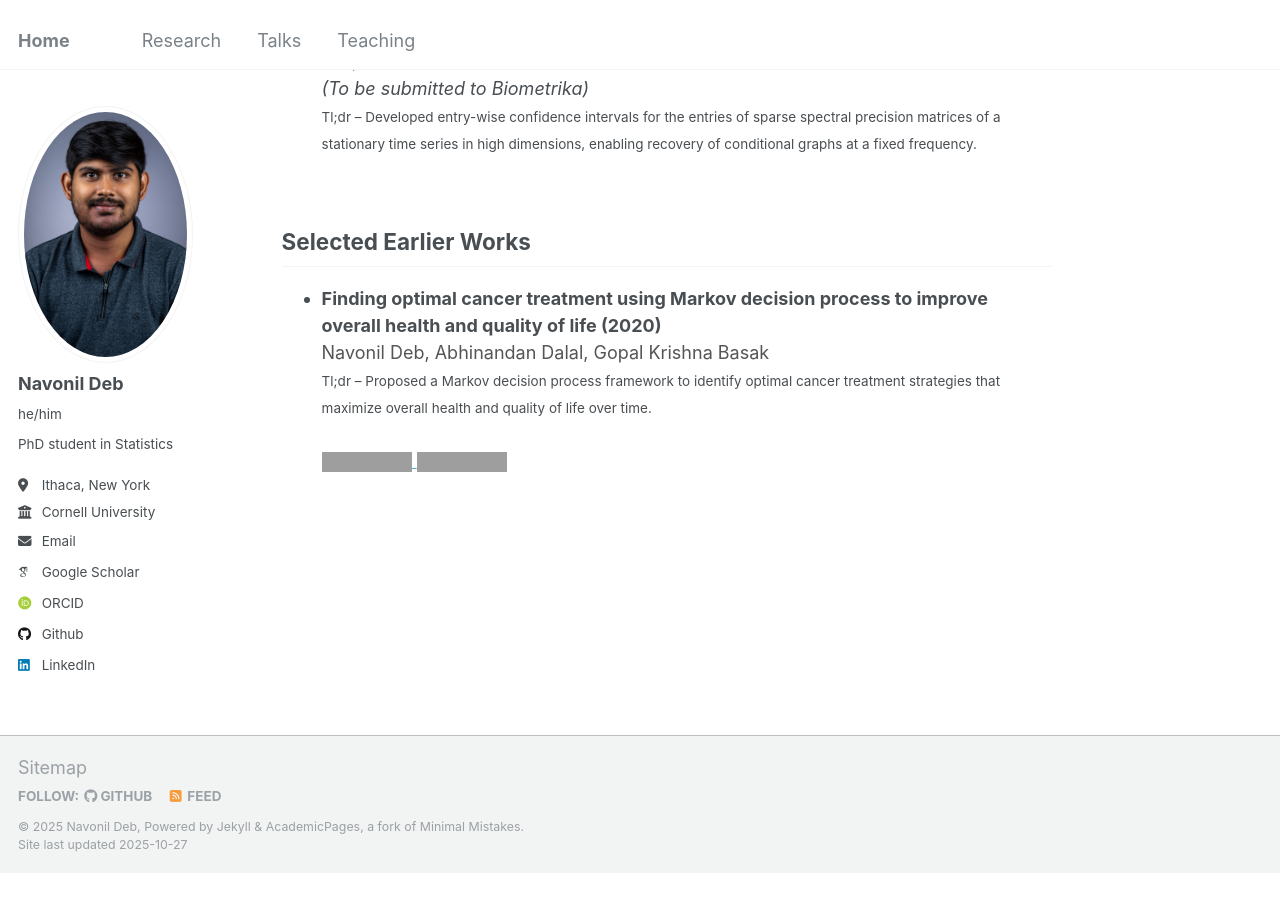
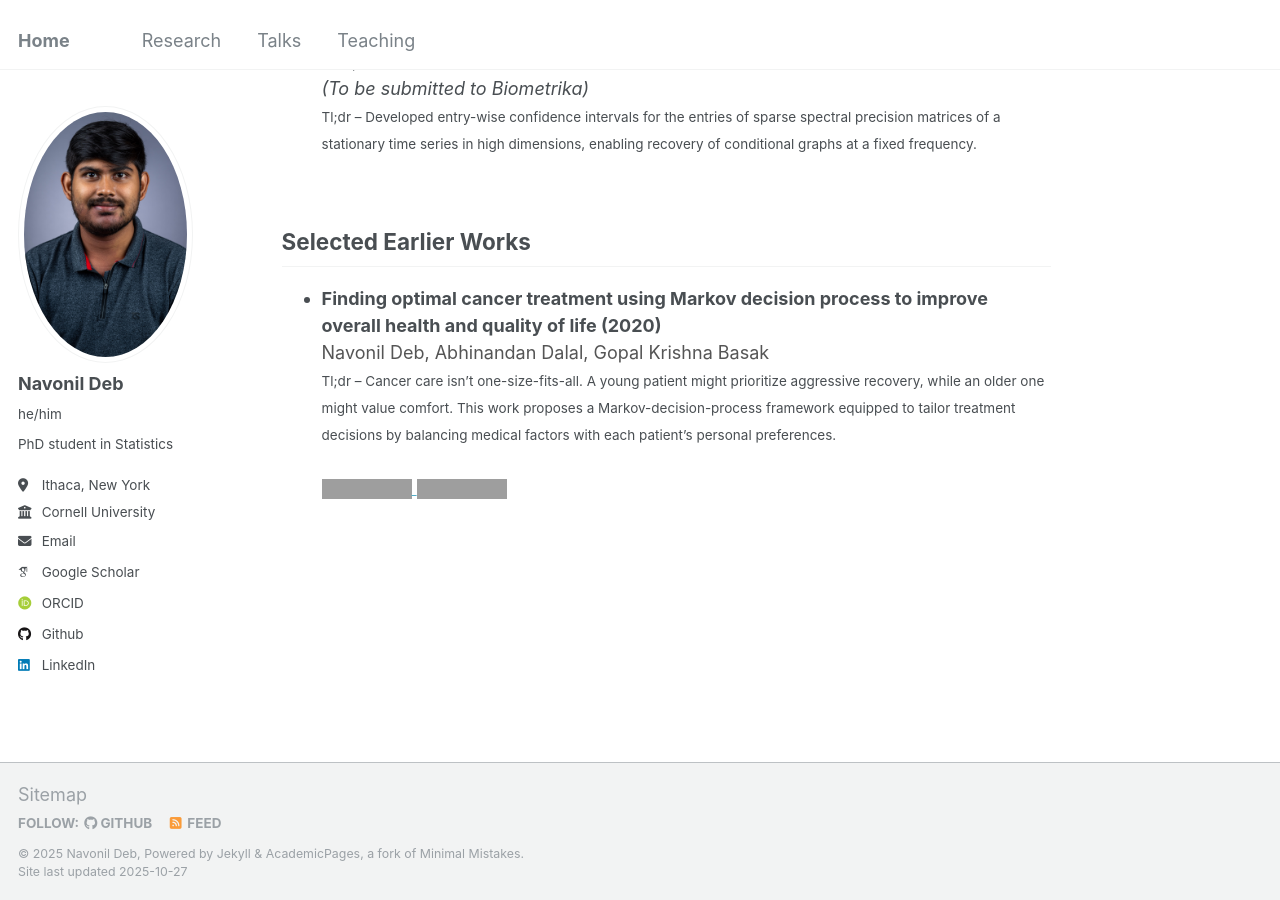
Before and after one commit to navonildeb/navonildeb.github.io, a Jekyll site: the page built from _publications/publications.md, in a window 1280 px wide and 900 px high, scrolled down 1106 px. Built offline with Jekyll 4.4.1, drawn with Linux system fonts in a browser that asks for light colours; some web fonts are replaced; before the commit the page ends 1979 px from its top, so only the background shows below that; grey boxes are pictures that could not be loaded.

Commit message:
Update publications.md

```diff
--- a/_publications/publications.md
+++ b/_publications/publications.md
@@ -57,7 +57,7 @@ author_profile: true
 * <span style="font-weight:bold">Finding optimal cancer treatment using Markov decision process to improve overall health and quality of life (2020)</span><br>
   <span style="color:#555">Navonil Deb, Abhinandan Dalal, Gopal Krishna Basak</span><br>
   <small>
-  Tl;dr – Proposed a Markov decision process framework to identify optimal cancer treatment strategies that maximize overall health and quality of life over time.
+  Tl;dr – Cancer care isn’t one-size-fits-all. A young patient might prioritize aggressive recovery, while an older one might value comfort. This work proposes a Markov-decision-process framework equipped to tailor treatment decisions by balancing medical factors with each patient’s personal preferences.
   </small><br><br>
   <a href="https://doi.org/10.48550/arXiv.2011.13960">
     <img src="https://img.shields.io/badge/arXiv-2011.13960-b31b1b?logo=arxiv&logoColor=white" alt="arXiv" />
```
